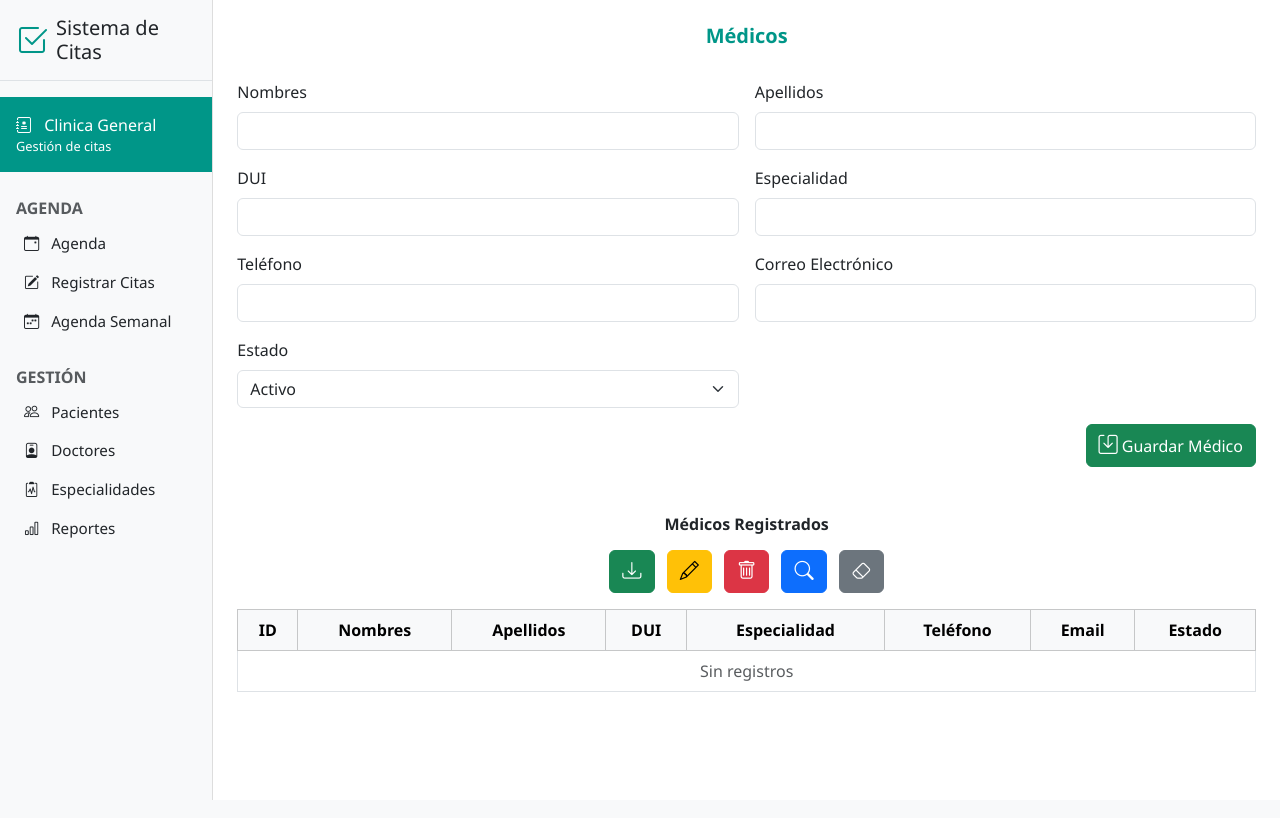
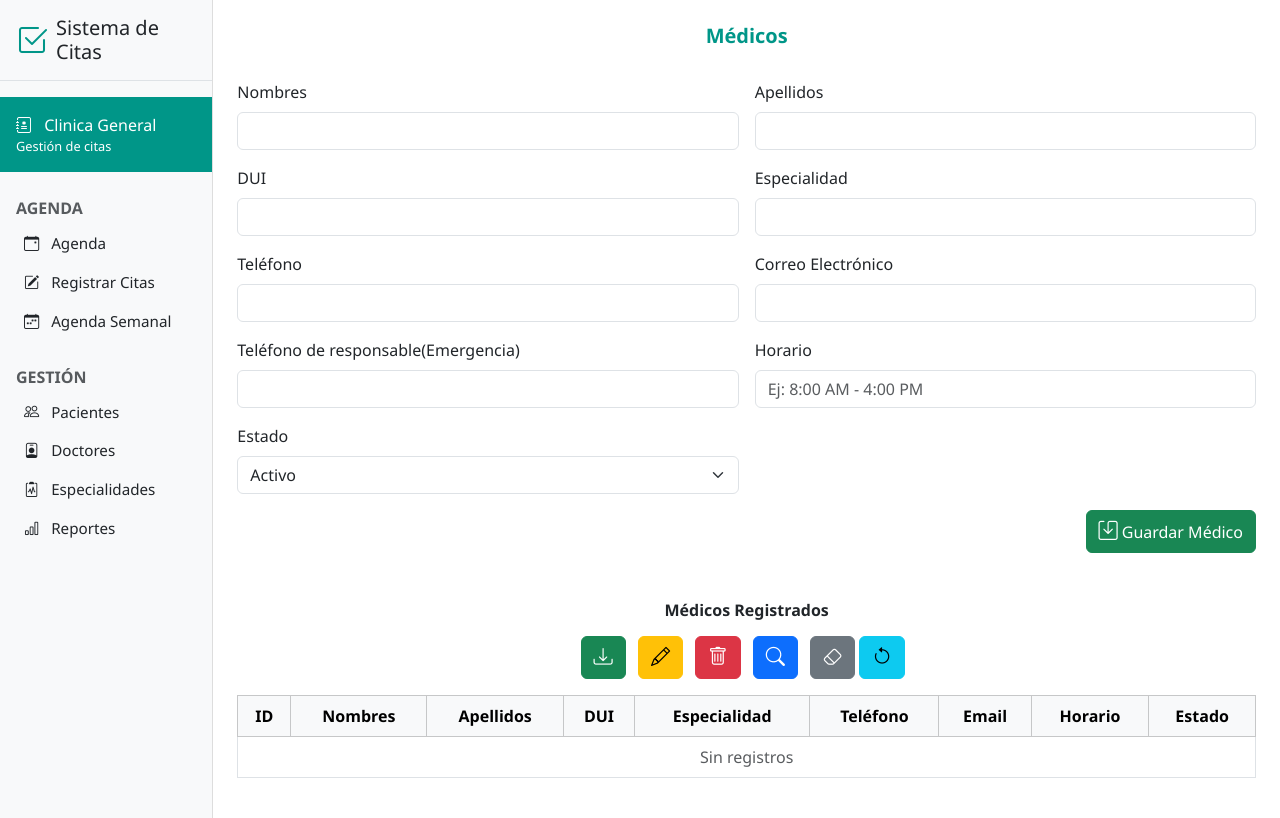
Before and after one commit to Lisseth-Montoya/agenda_citas_comunitarias, a Flask app: page /perfiles-medicos in a window 1280 px wide. Run offline with Flask 3, Linux system fonts and the light colour scheme.

Commit message:
Avance en mi módulo, diseño y funciones, editar, eliminar, etc.

```diff
--- a/static/js/P_medicos.js
+++ b/static/js/P_medicos.js
@@ -51,19 +51,24 @@ document.getElementById("btnEliminar").addEventListener("click", function () {
   }
 });
 
-// ✅ Buscar (por nombre o apellido)
+// ✅ Buscar
 document.getElementById("btnBuscar").addEventListener("click", function () {
   const termino = prompt("Ingrese nombre o apellido a buscar:");
   if (!termino) return;
 
   for (let fila of tabla.rows) {
-    if (fila.cells[0].colSpan === 8) continue; // saltar fila vacía
+    if (fila.cells[0].colSpan === 9) continue;
 
     const nombre = fila.cells[1].textContent.toLowerCase();
     const apellido = fila.cells[2].textContent.toLowerCase();
     const visible = nombre.includes(termino.toLowerCase()) || apellido.includes(termino.toLowerCase());
     fila.style.display = visible ? "" : "none";
   }
+});
+
+document.getElementById("btnVolver").addEventListener("click", function () {
+  restaurarFilas();
+  alert("Se restauraron todos los registros.");
 });
 
 // ✅ Borrar todos
@@ -85,12 +90,13 @@ function obtenerDatosFormulario() {
     especialidad: document.getElementById("especialidad").value,
     telefono: document.getElementById("telefono").value,
     email: document.getElementById("email").value,
+    horario: document.getElementById("horario").value,
     estado: document.getElementById("estado").value
   };
 }
 
 function agregarFila(datos) {
-  if (tabla.rows.length === 1 && tabla.rows[0].cells[0].colSpan === 8) tabla.innerHTML = "";
+  if (tabla.rows.length === 1 && tabla.rows[0].cells[0].colSpan === 9) tabla.innerHTML = "";
 
   const fila = tabla.insertRow();
   fila.insertCell(0).textContent = contador++;
@@ -100,8 +106,9 @@ function agregarFila(datos) {
   fila.insertCell(4).textContent = datos.especialidad;
   fila.insertCell(5).textContent = datos.telefono;
   fila.insertCell(6).textContent = datos.email;
+  fila.insertCell(7).textContent = datos.horario;
 
-  const estadoCell = fila.insertCell(7);
+  const estadoCell = fila.insertCell(8);
   const select = document.createElement("select");
   select.className = "form-select form-select-sm";
   select.innerHTML = `
@@ -122,6 +129,7 @@ function actualizarFila(fila, datos) {
   fila.cells[4].textContent = datos.especialidad;
   fila.cells[5].textContent = datos.telefono;
   fila.cells[6].textContent = datos.email;
+  fila.cells[7].textContent = datos.horario;
   fila.querySelector("select").value = datos.estado;
   actualizarColorEstado(fila.querySelector("select"));
 }
@@ -133,6 +141,7 @@ function cargarDatosEnFormulario(fila) {
   document.getElementById("especialidad").value = fila.cells[4].textContent;
   document.getElementById("telefono").value = fila.cells[5].textContent;
   document.getElementById("email").value = fila.cells[6].textContent;
+  document.getElementById("horario").value = fila.cells[7].textContent;
   document.getElementById("estado").value = fila.querySelector("select").value;
 }
 
@@ -157,5 +166,11 @@ function actualizarColorEstado(select) {
 }
 
 function agregarFilaVacia() {
-  tabla.innerHTML = '<tr><td colspan="8" class="text-muted">Sin registros</td></tr>';
+  tabla.innerHTML = '<tr><td colspan="9" class="text-muted">Sin registros</td></tr>';
 }
+
+function restaurarFilas() {
+  for (let fila of tabla.rows) {
+    fila.style.display = "";
+  }
+}
--- a/templates/modulos/PerfilesMedicos/P-medicos.html
+++ b/templates/modulos/PerfilesMedicos/P-medicos.html
@@ -6,7 +6,9 @@
   <title>Sistema de Citas</title>
   <link href="https://cdn.jsdelivr.net/npm/bootstrap@5.3.2/dist/css/bootstrap.min.css" rel="stylesheet">
   <link href="https://cdn.jsdelivr.net/npm/bootstrap-icons@1.11.1/font/bootstrap-icons.css" rel="stylesheet">
+  <link href="{{url_for('static, filname=css/P-medicos.css')}}">
   <link rel="stylesheet" href="P-medicos.css">
+
 </head>
 <body>
 
@@ -73,6 +75,15 @@
             <label class="form-label">Correo Electrónico</label>
             <input type="email" id="email" class="form-control">
           </div>
+         <div class="col-md-6">
+            <label class="form-label">Teléfono de responsable(Emergencia)</label>
+            <input type="text" id="telefonoResponsable" class="form-control">
+          </div>
+          <div class="col-md-6">
+  <label class="form-label">Horario</label>
+  <input type="text" id="horario" class="form-control" placeholder="Ej: 8:00 AM - 4:00 PM">
+</div>
+
           <div class="col-md-6">
             <label class="form-label">Estado</label>
             <select id="estado" class="form-select">
@@ -94,6 +105,9 @@
             <button class="btn btn-danger me-2" id="btnEliminar"><i class="bi bi-trash"></i></button>
             <button class="btn btn-primary me-2" id="btnBuscar"><i class="bi bi-search"></i></button>
             <button class="btn btn-secondary" id="btnBorrar"><i class="bi bi-eraser"></i></button>
+          <button class="btn btn-info me-2" id="btnVolver"><i class="bi bi-arrow-counterclockwise"></i>
+</button>
+
           </div>
 
           <table class="table table-bordered align-middle text-center" id="tablaDoctores">
@@ -106,11 +120,12 @@
                 <th>Especialidad</th>
                 <th>Teléfono</th>
                 <th>Email</th>
+                <th>Horario</th>
                 <th>Estado</th>
               </tr>
             </thead>
             <tbody>
-              <tr><td colspan="8" class="text-muted">Sin registros</td></tr>
+              <tr><td colspan="9" class="text-muted">Sin registros</td></tr>
             </tbody>
           </table>
         </div>
@@ -118,6 +133,8 @@
     </div>
   </div>
 
-  <script src="script.js"></script>
+<script src="../../../static/js/P_medicos.js"></script>
+<script src="../../../static/css/P-medicos.css"></script>
+
 </body>
 </html>
```
